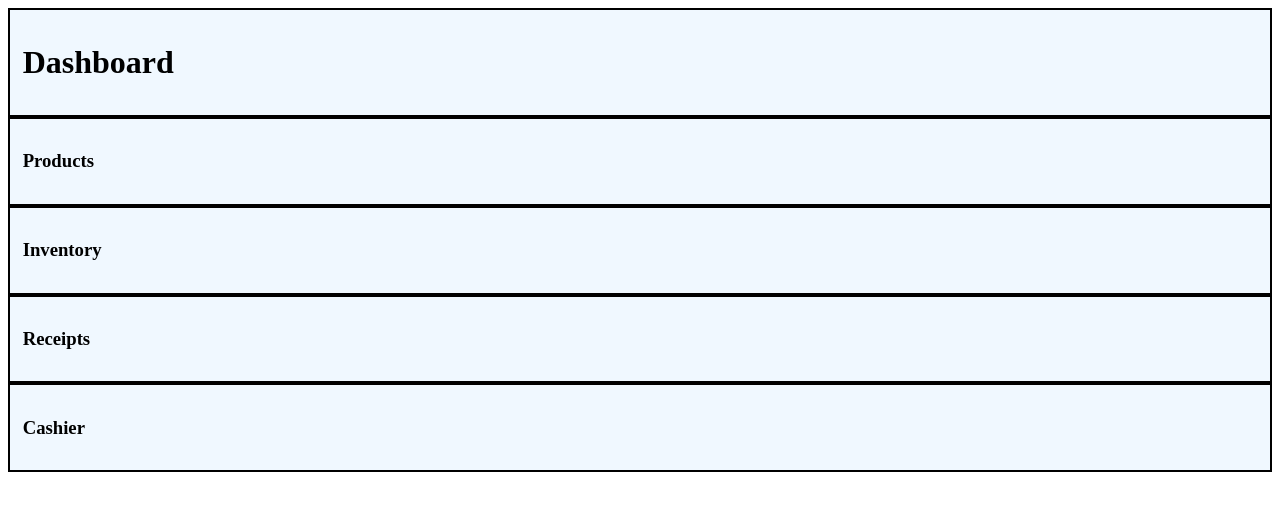
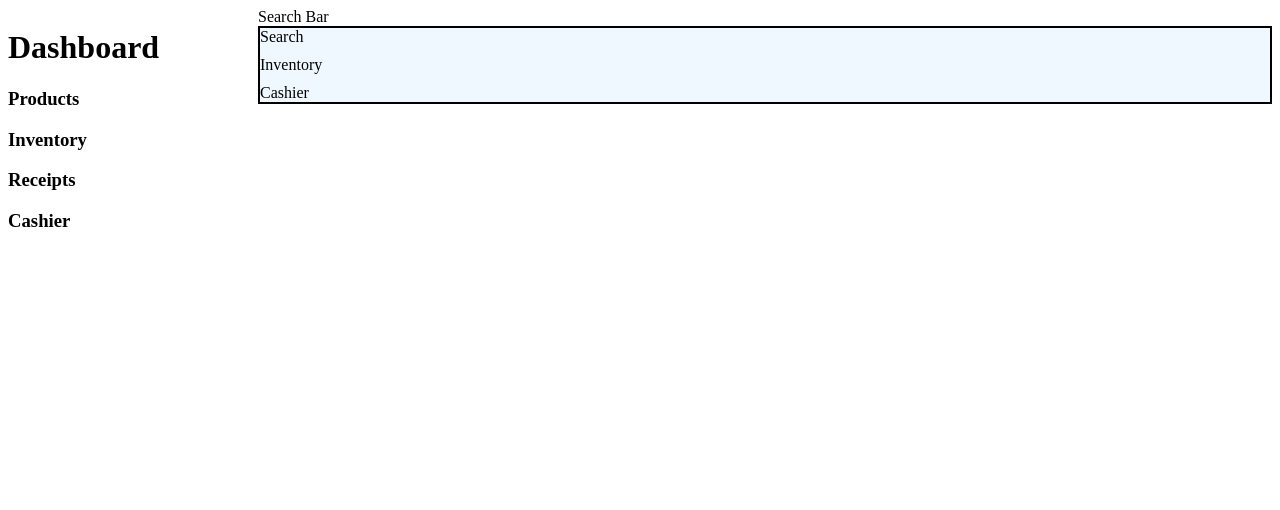
Before and after one commit to titisaka/PPiIT-Group-Project, a React (Vite) app in the folder frontend/src/renderer/: page / in a window 1280 px wide. Shown: the top 510 px of the page. Built offline with nearby package versions, Linux system fonts and the light colour scheme.

Commit message:
Added the basic formatting for the pages.

```diff
--- a/frontend/src/renderer/src/App.jsx
+++ b/frontend/src/renderer/src/App.jsx
@@ -6,6 +6,6 @@ import DashboardLayout from "./Pages/DashboardLayout";
 
 export default function App() {
   return (
-    <DashboardLayout />
+    <Inventory />
   )
 }
--- a/frontend/src/renderer/src/Pages/Checkout.jsx
+++ b/frontend/src/renderer/src/Pages/Checkout.jsx
@@ -1,5 +1,13 @@
 import "../styles.css"
 
 export default function Checkout() {
+    return (
+        <div className="page-layout">
 
+            <DashboardLayout />
+            <div className="main-contents">
+                <div className="search-bar" id="checkout-search-bar">Search Bar</div>
+                <div className="checkout-table"></div>
+            </div>
+        </div>);
 }
--- a/frontend/src/renderer/src/Pages/DashboardLayout.jsx
+++ b/frontend/src/renderer/src/Pages/DashboardLayout.jsx
@@ -2,38 +2,12 @@ import "../styles.css"
 
 export default function DashboardLayout() {
     return (
-        <div className="container" id="dashboard">
-
-            <div className="row">
-                <div className="col-sm">
-                    <h1>Dashboard</h1>
-                </div>
-            </div>
-
-            <div className="row">
-                <div className="col-sm">
-                    <h3 id="products">Products</h3>
-                </div>
-            </div>
-
-            <div className="row">
-                <div className="col-sm">
-                    <h3 id="inventory">Inventory</h3>
-                </div>
-            </div>
-
-            <div className="row">
-                <div className="col-sm">
-                    <h3 id="receipts">Receipts</h3>
-                </div>
-            </div>
-
-            <div className="row">
-                <div className="col-sm">
-                    <h3 id="cashier">Cashier</h3>
-                </div>
-            </div>
-
+        <div className="sidebar">
+            <h1>Dashboard</h1>
+            <h3 id="products">Products</h3>
+            <h3 id="inventory">Inventory</h3>
+            <h3 id="receipts">Receipts</h3>
+            <h3 id="cashier">Cashier</h3>
         </div>//End of grid
     );
 }
--- a/frontend/src/renderer/src/Pages/Homepage.jsx
+++ b/frontend/src/renderer/src/Pages/Homepage.jsx
@@ -1,5 +1,11 @@
 import "../styles.css"
 
 export default function Homepage() {
+  return (
+    <div className="page-layout">
 
+      <DashboardLayout/>
+      <div className="main-contents"></div>
+
+    </div>);
 }
--- a/frontend/src/renderer/src/Pages/Inventory.jsx
+++ b/frontend/src/renderer/src/Pages/Inventory.jsx
@@ -1,18 +1,18 @@
 import "../styles.css"
-import "./DashboardLayout"
 import DashboardLayout from "./DashboardLayout";
 
 export default function Inventory() {
-  //Import all
   return (
-  //<DashboardLayout />
+    <div className="page-layout">
 
-  <div className="inventory-table">
-    <div></div>
-    <div>Products</div>
-    <div>Inventory</div>
-    <div>Cashier</div>
-    <div></div>
-    <div></div>
-  </div>);
+      <DashboardLayout />
+      <div className="main-contents">
+        <div className="search-bar" id="inventory-search-bar">Search Bar</div>
+        <div className="inventory-table">
+          <div>Search</div>
+          <div>Inventory</div>
+          <div>Cashier</div>
+        </div>
+      </div>
+    </div>);
 }
--- a/frontend/src/renderer/src/Pages/ReceiptViewer.jsx
+++ b/frontend/src/renderer/src/Pages/ReceiptViewer.jsx
@@ -1,5 +1,14 @@
 import "../styles.css"
 
 export default function ReceiptViewer() {
+    return (
+        <div className="page-layout">
 
+            <DashboardLayout />
+            <div className="main-contents">
+                <div className="search-bar" id="receipt-search-bar">Search Bar</div>
+                <div className="receipt-table">
+                </div>
+            </div>
+        </div>);
 }
--- a/frontend/src/renderer/src/styles.css
+++ b/frontend/src/renderer/src/styles.css
@@ -5,6 +5,12 @@
     border: 2px solid black;
     grid-template-columns: 1fr;
     grid-template-rows: 8fr;
+}
+
+.page-layout {
+    display: grid;
+    grid-template-columns: 250px 1fr;
+    height: 500px;
 }
 
 #dashboard {
@@ -23,6 +29,4 @@
     margin: 0px;
 }
 
-.col-sm {
-
-}
+.col-sm {}
```
